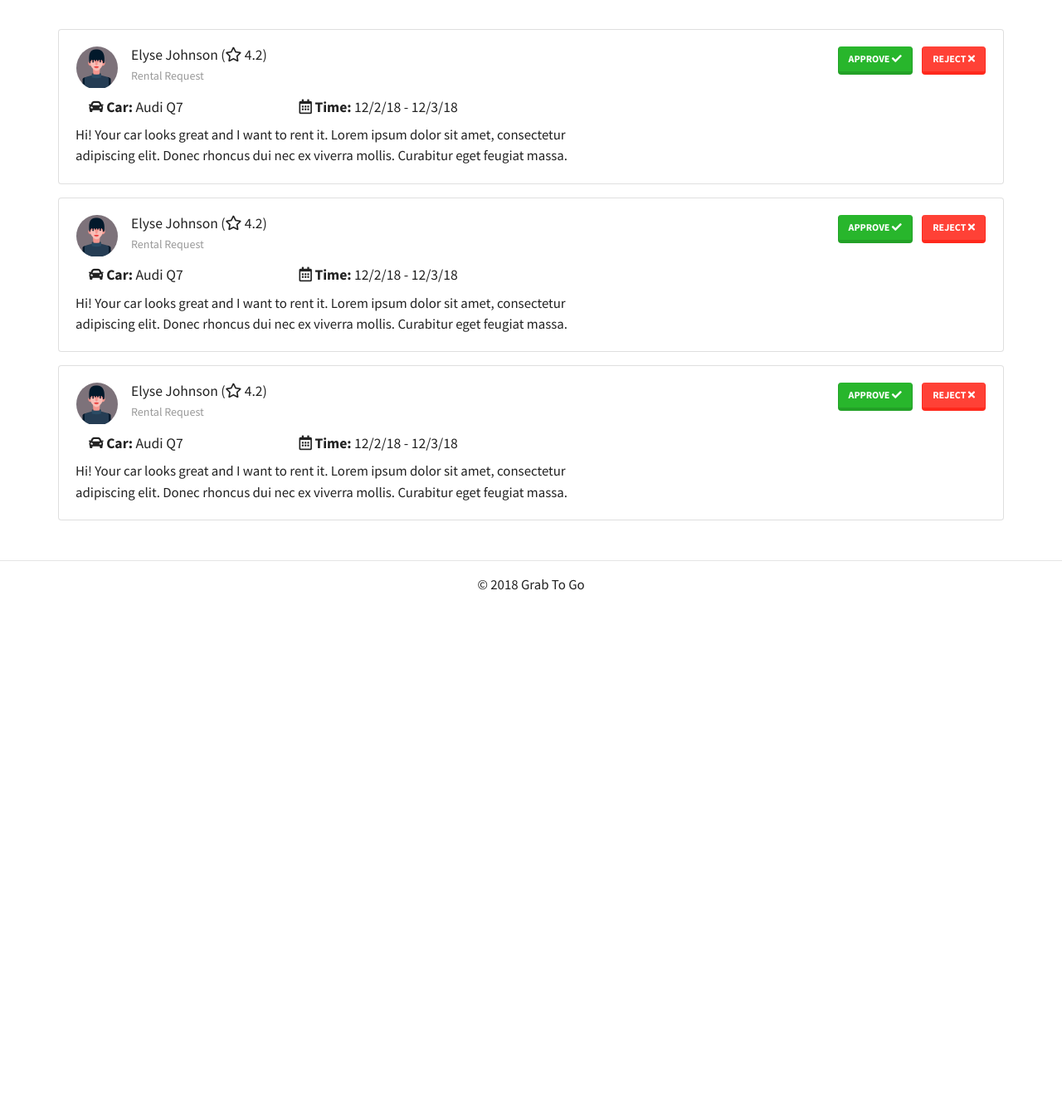
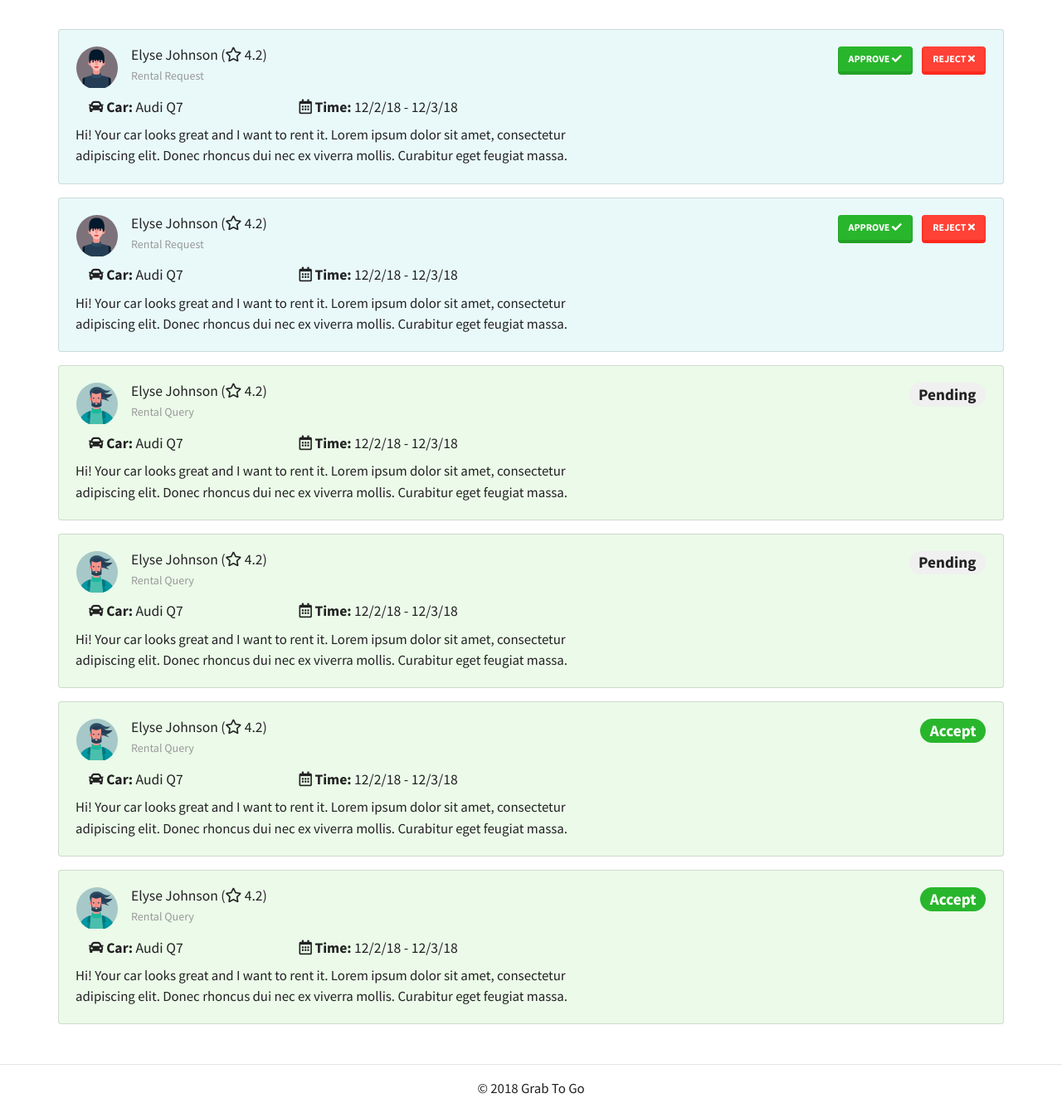
Before and after one commit to yiluzeng/YHACK-smartcar, a Flask app: page /message in a window 1280 px wide. Shown: the part 61-1402 px from the top of the page at 83% size. Before the commit the page ends 772 px from the top, so only its background shows below. Run offline with Flask 2, Linux system fonts and the light colour scheme; some libraries are stand-ins or nearby versions.

Commit message:
add query massage

```diff
--- a/app/static/massage.css
+++ b/app/static/massage.css
@@ -13,3 +13,15 @@
   display: inline-block;
   min-width: 250px;
 }
+
+.query-status{
+  font-size: 1.2rem;
+}
+
+.request-card{
+  background-color: rgb(233, 249, 250)
+}
+
+.query-card{
+  background-color: rgb(235, 250, 233)
+}
--- a/app/templates/message/message.html
+++ b/app/templates/message/message.html
@@ -7,8 +7,8 @@
 {% endblock %}
 
 {% block content %}
-  {% for i in range(1, 4) %}
-    <div class="row card mb-3">
+  {% for i in range(1, 3) %}
+    <div class="row card mb-3 request-card">
       <div class="card-body">
         <div class="row mb-2">
           <div class="profile-image">
@@ -35,4 +35,60 @@
       </div>
     </div>
   {% endfor %}
+
+  {% for i in range(1, 3) %}
+    <div class="row card mb-3 query-card">
+      <div class="card-body">
+        <div class="row mb-2">
+          <div class="profile-image">
+            <img src="/static/images/matthew.png" width="50">
+          </div>
+          <div>
+            <h5 class="card-title">Elyse Johnson (<i class="far fa-star"></i> 4.2)</h5>
+            <h6 class="card-subtitle mb-2 text-muted">Rental Query</h6>
+          </div>
+          <div class="ml-auto mr-3">
+            <span class="badge badge-pill badge-secondary query-status">Pending</span>
+          </div>
+        </div>
+        <p class="request-info mb-2 ml-3">
+          <span class="request-model">
+            <i class="fas fa-car"></i> <b>Car:</b> Audi Q7
+          </span>
+          <i class="far fa-calendar-alt"></i> <b>Time:</b> 12/2/18 - 12/3/18
+        </p>
+        <p class="card-text">Hi! Your car looks great and I want to rent it.
+          Lorem ipsum dolor sit amet, consectetur <br> adipiscing elit. Donec
+          rhoncus dui nec ex viverra mollis. Curabitur eget feugiat massa. </p>
+      </div>
+    </div>
+  {% endfor %}
+
+  {% for i in range(1, 3) %}
+    <div class="row card mb-3 query-card">
+      <div class="card-body">
+        <div class="row mb-2">
+          <div class="profile-image">
+            <img src="/static/images/matthew.png" width="50">
+          </div>
+          <div>
+            <h5 class="card-title">Elyse Johnson (<i class="far fa-star"></i> 4.2)</h5>
+            <h6 class="card-subtitle mb-2 text-muted">Rental Query</h6>
+          </div>
+          <div class="ml-auto mr-3">
+            <span class="badge badge-pill badge-success query-status">Accept</span>
+          </div>
+        </div>
+        <p class="request-info mb-2 ml-3">
+          <span class="request-model">
+            <i class="fas fa-car"></i> <b>Car:</b> Audi Q7
+          </span>
+          <i class="far fa-calendar-alt"></i> <b>Time:</b> 12/2/18 - 12/3/18
+        </p>
+        <p class="card-text">Hi! Your car looks great and I want to rent it.
+          Lorem ipsum dolor sit amet, consectetur <br> adipiscing elit. Donec
+          rhoncus dui nec ex viverra mollis. Curabitur eget feugiat massa. </p>
+      </div>
+    </div>
+  {% endfor %}
 {% endblock %}
```
